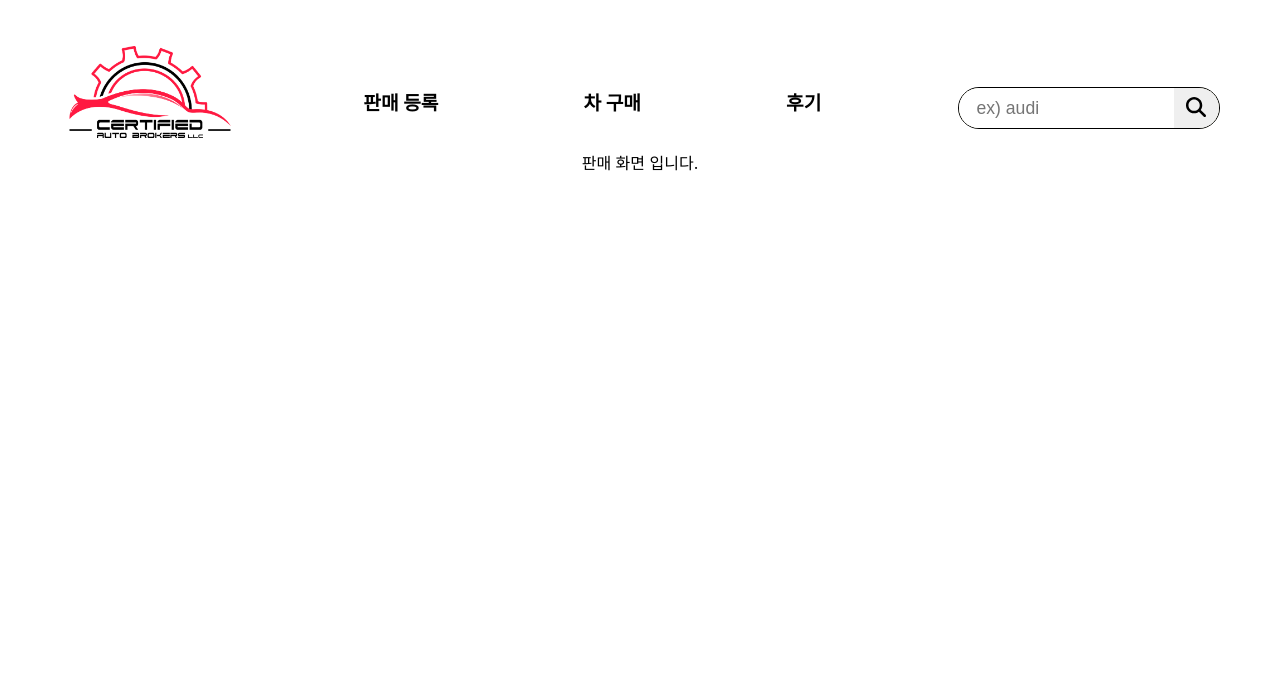
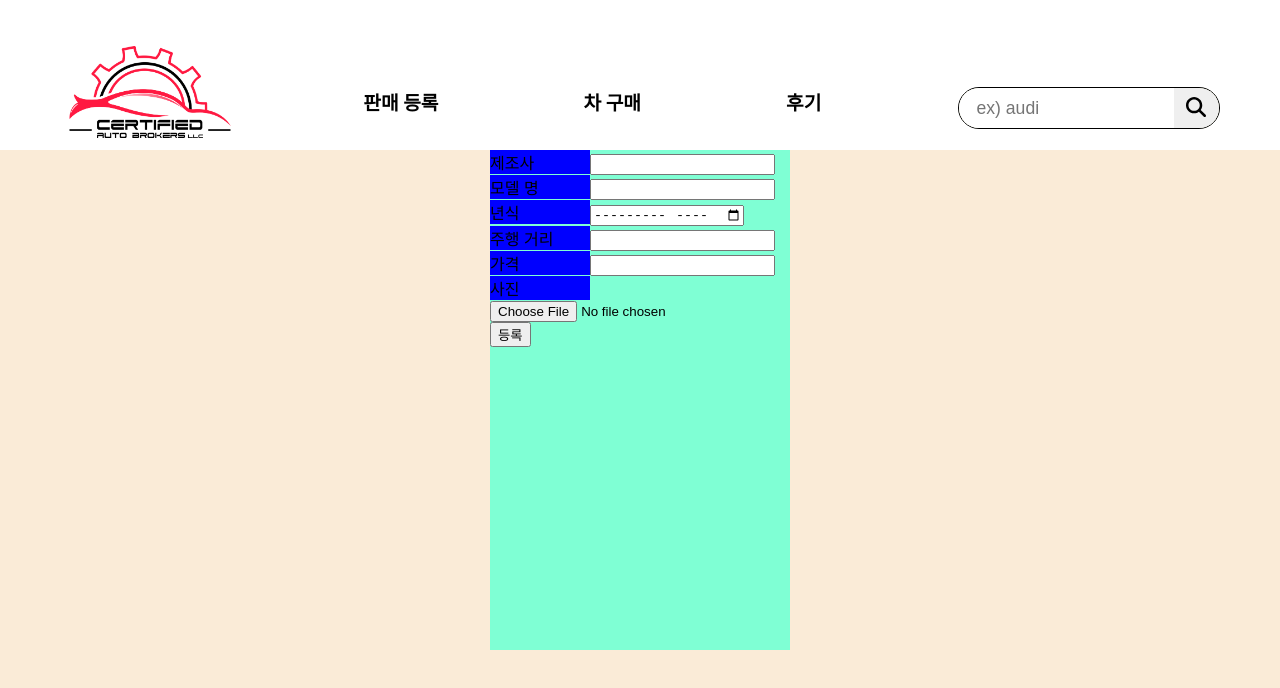
Before and after one commit to 96jin/React_Practice, a React (Create React App) app in the folder car-board/: page /sell in a window 1280 px wide. Shown: the top 688 px of the page. Built offline with nearby package versions, Linux system fonts and the light colour scheme; no server answers.

Commit message:
차량 게시판 수정, 삭제 구현

```diff
--- a/car-board/src/App.js
+++ b/car-board/src/App.js
@@ -52,6 +52,8 @@ function App() {
   const [searchValue, setSearchValue] = useState('')
   const [easySearchSort, setEasySearchSort] = useState({
     maker:[],dis:[null,null],price:[null,null],year:[null,null]})
+  const [isAdmin, setIsAdmin] = useState(false)
+
 
   useEffect(() => {
     axios.get('/selectAll').then((result)=>{setCarInfo(result.data)})
@@ -81,7 +83,7 @@ function App() {
   for(let y = 2010 ; y<=new Date().getFullYear() ; y++){
     yearList.push(y)
   }
-  console.log(yearList, new Date().getFullYear())
+  // console.log(yearList, new Date().getFullYear())
 
   let disList = carMinMaxInfo('distance',10000)
   let priceList = carMinMaxInfo('car_price', 1000)
@@ -102,6 +104,9 @@ function App() {
         setSearchValue={setSearchValue}
         setPageNum={setPageNum}
         setEasySearchSort={setEasySearchSort}
+        setCarInfo={setCarInfo}
+        setIsAdmin={setIsAdmin}
+        isAdmin={isAdmin}
         />
         <Routes>
           <Route exact path='/' element={<Home/>}/>
@@ -110,7 +115,7 @@ function App() {
             element={
             <Board postList={postList} totalCar={newPostList.length} buttonLen={Math.ceil(newPostList.length/postPerPage)}
             pageNum={pageNum} setPageNum={setPageNum} carMaker={carMaker} setEasySearchSort={setEasySearchSort} easySearchSort={easySearchSort}
-            disList={disList} priceList={priceList} yearList={yearList}
+            disList={disList} priceList={priceList} yearList={yearList} isAdmin={isAdmin} setCarInfo={setCarInfo} carInfo={carInfo}
             />}
             />
             <Route path='/sell' element={<SellPage/>}/>
--- a/car-board/src/components/Board.jsx
+++ b/car-board/src/components/Board.jsx
@@ -3,9 +3,10 @@ import React, { useEffect, useRef, useState } from 'react'
 import './css/board.css'
 import Footer from './Footer';
 import { Link, } from 'react-router-dom';
+import axios from 'axios';
 
 export default function Board({
-  postList,totalCar,buttonLen,pageNum,setPageNum,carMaker,setEasySearchSort,easySearchSort,disList,priceList,yearList
+  postList,totalCar,buttonLen,pageNum,setPageNum,carMaker,setEasySearchSort,easySearchSort,disList,priceList,yearList,isAdmin,setCarInfo,carInfo
 }) {
   const searchRef = useRef([])
   const rightDownRef = useRef()
@@ -137,8 +138,8 @@ export default function Board({
 
   // 년도 최솟값
   const setMinYear = (e) => {
-    console.log('최솟값 : '+e.target)
-    console.log(parseInt(e.target.value) > parseInt(yearInputRef.current[1].value))
+    // console.log('최솟값 : '+e.target)
+    // console.log(parseInt(e.target.value) > parseInt(yearInputRef.current[1].value))
     if(easySearchSort.year[1]){
       setEasySearchSort({...easySearchSort,
       year:[parseInt(e.target.value), parseInt(easySearchSort.year[1])].sort((a,b)=>(a-b))})
@@ -151,13 +152,13 @@ export default function Board({
       setEasySearchSort({...easySearchSort,
       year:[e.target.value, yearList[yearList.length-1]]})
     }
-    console.log('최솟값 누를때 배열 :'+easySearchSort.year)
+    // console.log('최솟값 누를때 배열 :'+easySearchSort.year)
   }
 
   // 년도 최댓값 구하기
   const setMaxYear = (e) => {
-    console.log('최댓값 : '+e.target.value)
-    console.log(parseInt(e.target.value) < parseInt(yearInputRef.current[0].value))
+    // console.log('최댓값 : '+e.target.value)
+    // console.log(parseInt(e.target.value) < parseInt(yearInputRef.current[0].value))
     if(easySearchSort.year[0]){
       (
         easySearchSort.year[0] === -1 ?
@@ -175,7 +176,13 @@ export default function Board({
       setEasySearchSort({...easySearchSort,
       price:[-1, e.target.value]})
     }
-    console.log('최댓값 떄의 배열 '+easySearchSort.price)
+    // console.log('최댓값 떄의 배열 '+easySearchSort.price)
+  }
+
+  const clickDeleteBtn = async(target) => {
+    console.log(target)
+    await axios.delete('/delete', {data:{id:target.id}})
+    await axios.get('/selectAll').then((result)=>{setCarInfo(result.data)})
   }
 
   return (
@@ -282,6 +289,10 @@ export default function Board({
                   <span style={{fontWeight:'bold'}}>{data.car_price.toLocaleString('ko-KR')}만원</span>
                   <span style={{fontSize:13,color:'#54555a'}}>{data.car_model_year.slice(2,4)}년 {data.car_model_year.slice(5)}월식 · {data.distance.toLocaleString('ko-KR')}km</span>
                 </div>
+                <div className='delete-btn' onClick={()=>clickDeleteBtn(data)}
+                style={{opacity:isAdmin?1:0, visibility:isAdmin?'visible':'hidden',}}>
+                  X
+                </div>
               </div>
             ))}
           </div>
--- a/car-board/src/components/Header.jsx
+++ b/car-board/src/components/Header.jsx
@@ -1,8 +1,10 @@
+import axios from 'axios'
 import React, { useRef, useState } from 'react'
 import { Link, useLocation, useNavigate} from 'react-router-dom'
 import './css/header.css'
 
-export default function Header({setSearchValue,setIsSearch,setPageNum,setEasySearchSort}) {
+export default function Header({
+  setSearchValue,setIsSearch,setPageNum,setEasySearchSort,setCarInfo,setIsAdmin,isAdmin}) {
   const divBarRef = useRef([])
   const navListRef = useRef()
   let nav = useNavigate()
@@ -46,6 +48,7 @@ export default function Header({setSearchValue,setIsSearch,setPageNum,setEasySea
     setEasySearchSort({
       maker:[],dis:[null,null],price:[null,null],year:[null,null]})
     setIsSearch('')
+    axios.get('/selectAll').then((result)=>{setCarInfo(result.data)})
   }
 
   // 모바일 버전 nav 숨기기
@@ -62,7 +65,9 @@ export default function Header({setSearchValue,setIsSearch,setPageNum,setEasySea
     nav('/buy')
   }
 
-
+  const clickAdmin = () => {
+    setIsAdmin(prev=>!prev)
+  }
 
 
   return (
@@ -86,6 +91,11 @@ export default function Header({setSearchValue,setIsSearch,setPageNum,setEasySea
             >
             <img src="/img/logo3.png" alt="logo" />
           </Link>
+            <span className='admin-controll' onClick={clickAdmin} style={{
+              color:isAdmin?'#b70f28':'transparent'
+            }}>
+            관리자 로그인
+            </span>
         </div>
         <div className="nav">
           <Link to='/sell'>
--- a/car-board/src/components/SellPage.jsx
+++ b/car-board/src/components/SellPage.jsx
@@ -1,7 +1,55 @@
-import React from 'react'
+import axios from 'axios'
+import React, { useRef } from 'react'
+import './css/sellpage.css'
 
 export default function SellPage() {
+
+  const inputInfo = useRef([])
+
+  const handleSubmitCarInfo = async(e) => {
+    e.preventDefault()
+    const car_maker = inputInfo.current[0].value
+    const car_model = inputInfo.current[1].value
+    const car_year = inputInfo.current[2].value
+    const car_distance = inputInfo.current[3].value
+    const car_price = inputInfo.current[4].value
+    const car_img = inputInfo.current[5].value
+    const newCarInfo = {maker:car_maker, model:car_model, year:car_year, distance:car_distance, price:car_price, img:car_img }
+    // const [car_maker,car_model,car_year,car_distance,car_price,car_img] = inputInfo.current[(cur)=>cur.value]
+    await axios.post('/insertCar', newCarInfo)
+    inputInfo.current.forEach((cur)=>cur.value = '')
+
+  }
+
   return (
-      <div>판매 화면 입니다.</div>
+      <div className='sellpage-wrap'>
+        <form className='submit-box' onSubmit={handleSubmitCarInfo}>
+          <div>
+            <label htmlFor="car-maker-input">제조사</label>
+            <input type="text" id='car-maker-input' className="car-maker-input" ref={el=>inputInfo.current[0]=el}/>
+          </div>
+          <div>
+            <label htmlFor="car-model-input">모델 명</label>
+            <input type="text" id='car-model-input' className="car-model-input" ref={el=>inputInfo.current[1]=el}/>
+          </div>
+          <div>
+            <label htmlFor="car-prod-year-input">년식</label>
+            <input type="month" id='car-prod-year-input' className="car-prod-year-input" ref={el=>inputInfo.current[2]=el}/>
+          </div>
+          <div>
+            <label htmlFor="car-distance-input">주행 거리</label>
+            <input type="text" id='car-distance-input' className="car-distance-input" ref={el=>inputInfo.current[3]=el}/>
+          </div>
+          <div>
+            <label htmlFor="car-price-input">가격</label>
+            <input type="text" id='car-price-input' className="car-price-input" ref={el=>inputInfo.current[4]=el}/>
+          </div>
+          <div>
+            <label htmlFor="car-img">사진</label>
+            <input type="file" accept='image/*' id='car-img' className="car-img" ref={el=>inputInfo.current[5]=el}/>
+          </div>
+          <button>등록</button>
+        </form>
+      </div>
   )
 }
--- a/car-board/src/components/css/board.css
+++ b/car-board/src/components/css/board.css
@@ -279,8 +279,19 @@ li:hover{
   max-height : 6000px;
   /* height:140vh; */
   min-width: 800px;
+  position: relative;
 }
-
+.right-down .delete-btn{
+  cursor:pointer;
+  /* background-color: #a70e25; */
+  /* border:1px solid #a70e25; */
+  position:relative;
+  bottom:320px;
+  left: 80%;
+  width:20px;
+  height:20px;
+  transition:.2s;
+}
 .post{
   width:92%;
   min-width: 240px;
--- a/car-board/src/components/css/header.css
+++ b/car-board/src/components/css/header.css
@@ -13,6 +13,13 @@
 a{
   text-decoration: none;
   color:black;
+}
+.admin-controll{
+  font-size: 8px;
+  cursor: pointer;
+  position:absolute;
+  left:0;
+  transition:.2s;
 }
 
 .header>.logo{
@@ -39,37 +46,6 @@ a{
   height:95%;
   margin-left: -5%;
 }
-/* 가상요소 */
-/* .nav a:first-child::before{
-  content:'';
-  width:0px;
-  bottom:30px;
-  height: 2px;
-  left:413px;
-  position: absolute;
-  background-color: #7f0000;
-  transition:.2s;
-}
-.nav a:first-child:hover::before{
-  width:80px;
-}
-
-.nav a:nth-child(2)::before{
-  content:'';
-  width:10px;
-  height: 10px;
-  position: absolute;
-  background-color: #7f0000;
-}
-
-.nav a:last-child::before{
-  content:'';
-  width:10px;
-  height: 10px;
-  position: absolute;
-  background-color: #7f0000;
-} */
-
 
 .nav-list{
   width: 100%;
--- /dev/null
+++ b/car-board/src/components/css/sellpage.css
@@ -0,0 +1,19 @@
+.sellpage-wrap{
+  height:100vh;
+  background-color: antiquewhite;
+}
+.submit-box{
+  background-color: aquamarine;
+  width: 300px;
+  height: 500px;
+  margin:0 auto;
+  text-align: left;
+}
+.submit-box label{
+  display:inline-block;
+  width:100px;
+  background-color: blue;
+}
+.submit-box input{
+
+}
```
Also changed, not shown: car-board/src/server/server.js (+27 -1 lines).
